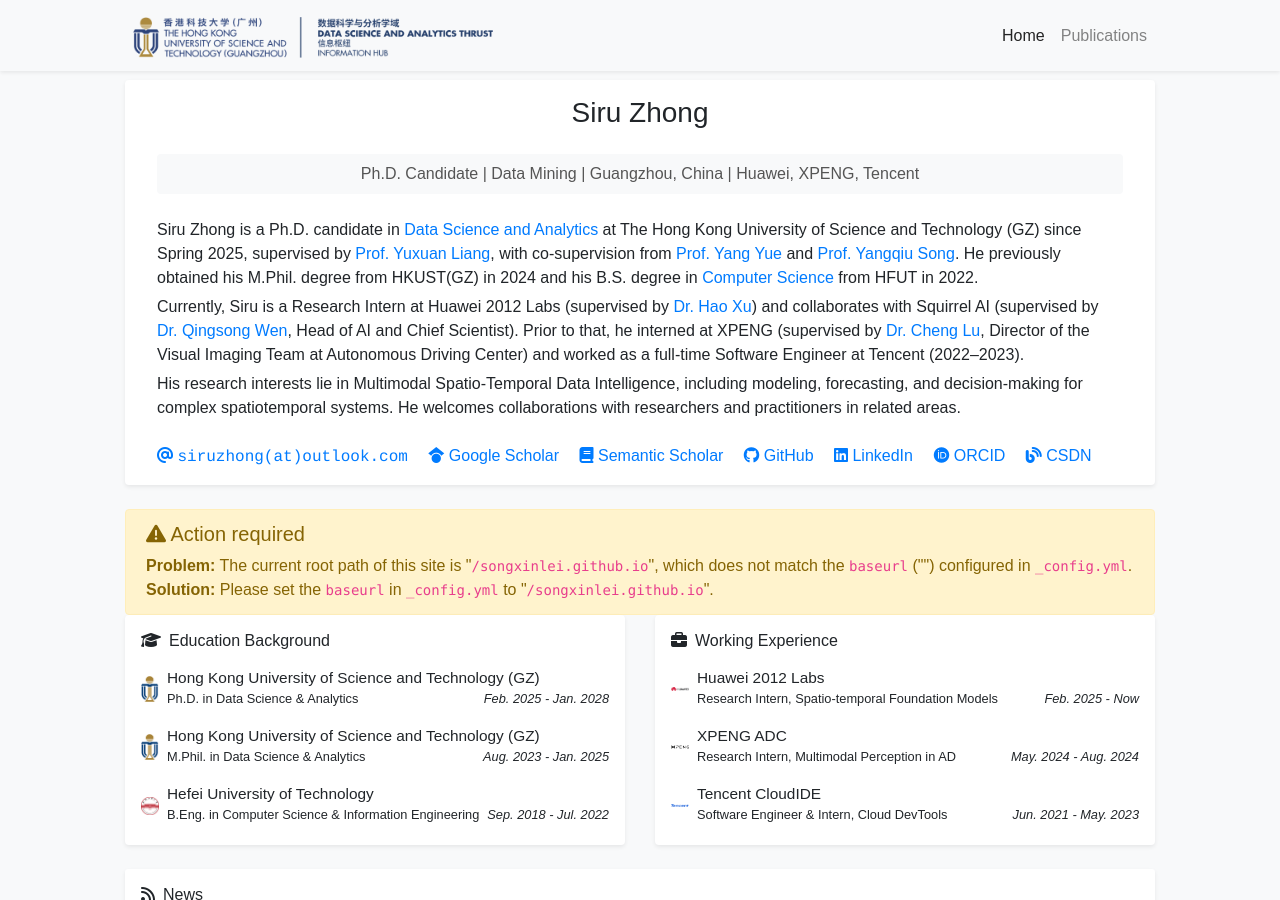
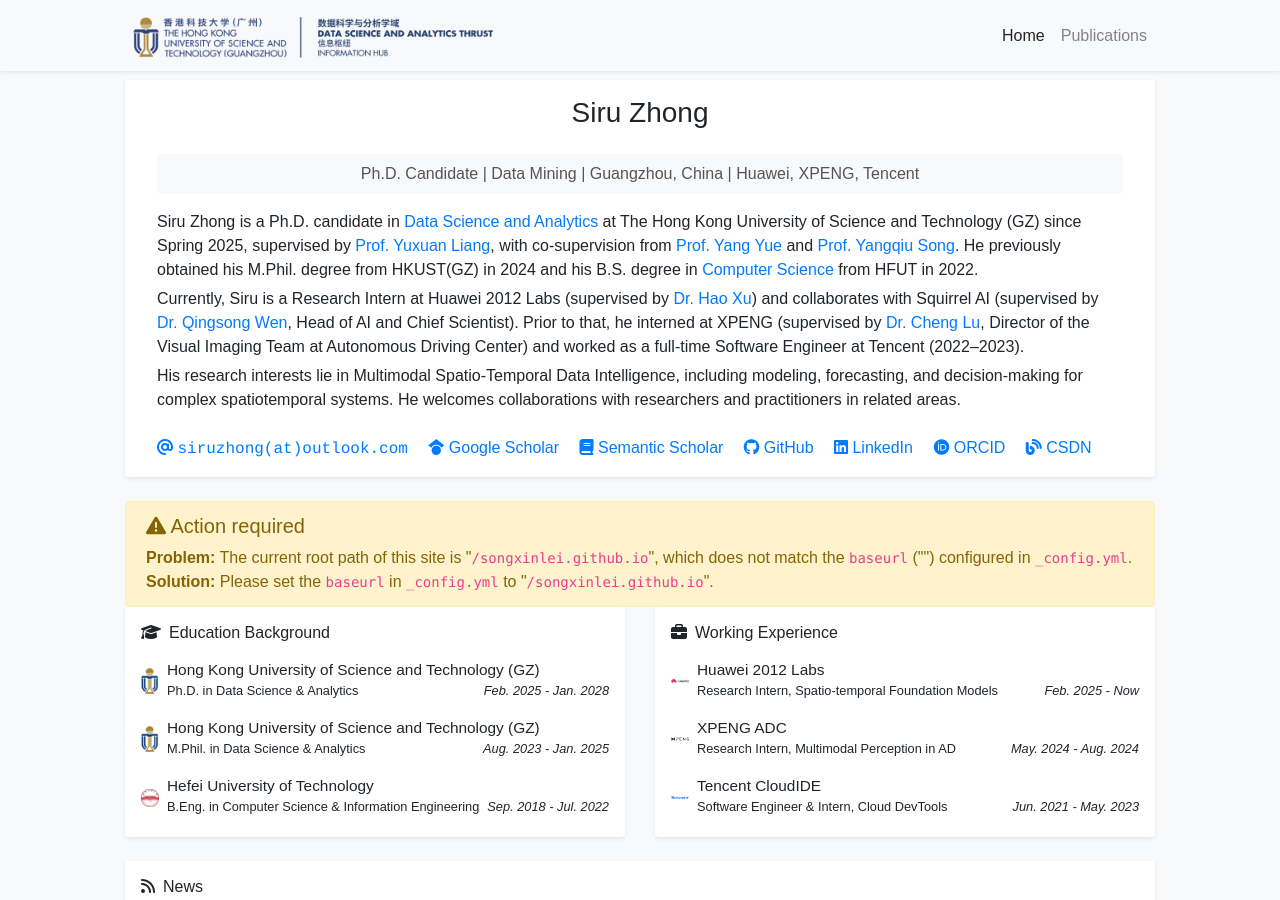
Before and after one commit to thunderlrr/songxinlei.github.io, a Jekyll site: the page built from index.html, in a window 1280 px wide and 900 px high. Built offline with Jekyll 4.4.1, drawn with Linux system fonts in a browser that asks for light colours; a style sheet for code colours, icons or effects is not loaded.

Commit message:
update repo

```diff
--- a/_includes/widgets/profile_card.html
+++ b/_includes/widgets/profile_card.html
@@ -24,7 +24,7 @@
                             </div>
                         </div>
 
-                        <div class="text-profile-position p-2 rounded text-center" style="background-color: #f8f9fa; margin-bottom: 1.5rem;">
+                        <div class="text-profile-position p-2 rounded text-center" style="background-color: #f8f9fa; margin-bottom: 1rem;">
                             {% for position in site.data.profile.positions %}
                             <div class="position-item">
                                 {{ position.name }}
```
